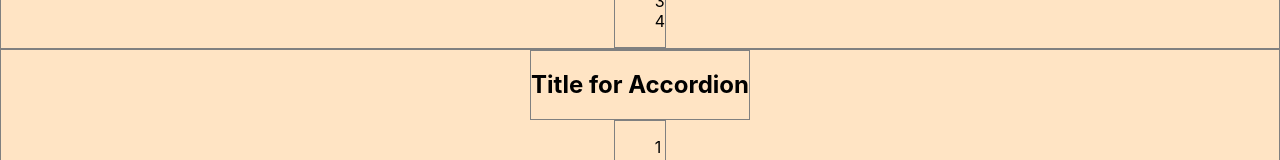
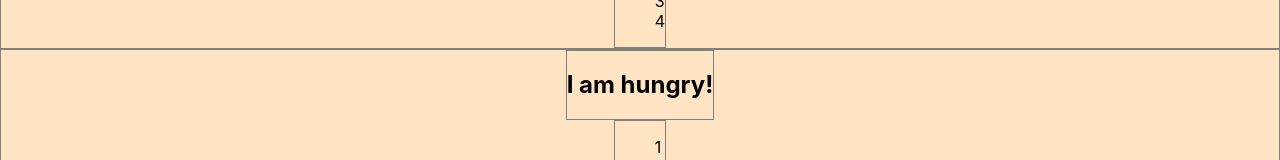
Before and after one commit to Ciahaka/React_Kabzda, a React (Create React App) app: page / in a window 1280 px wide. Shown: the part 576-736 px from the top of the page. Built offline with nearby package versions, Linux system fonts and the light colour scheme.

Commit message:
change Accordion

```diff
--- a/src/component/accordion/Accordion.tsx
+++ b/src/component/accordion/Accordion.tsx
@@ -1,12 +1,16 @@
 import React from 'react';
 import s from './Accordion.module.css'
 import {AccordionBody} from './accordion_body/AccordionBody';
-import {AccordionTitle} from './accordion_title/AccordionTitle';
+import {AccordionTitle, PropsAccordionTitle} from './accordion_title/AccordionTitle';
 
-export const Accordion = () => {
+export type PropsAccordionType = {
+  title:string
+}
+
+export const Accordion = (props: PropsAccordionType) => {
   return (
     <div className={s.container}>
-      <AccordionTitle/>
+      <AccordionTitle title={props.title}/>
       <AccordionBody/>
     </div>
   );
--- a/src/component/accordion/accordion_title/AccordionTitle.tsx
+++ b/src/component/accordion/accordion_title/AccordionTitle.tsx
@@ -1,12 +1,14 @@
 import React from 'react';
 import s from './AccordionTitle.module.css'
 
+export type PropsAccordionTitle = {
+  title:string
+}
 
-
-export const AccordionTitle = () => {
+export const AccordionTitle = (props:PropsAccordionTitle) => {
   return (
     <div className={s.container}>
-      <h2>Title for Accordion</h2>
+      <h2>{props.title}</h2>
     </div>
   );
 }
```
